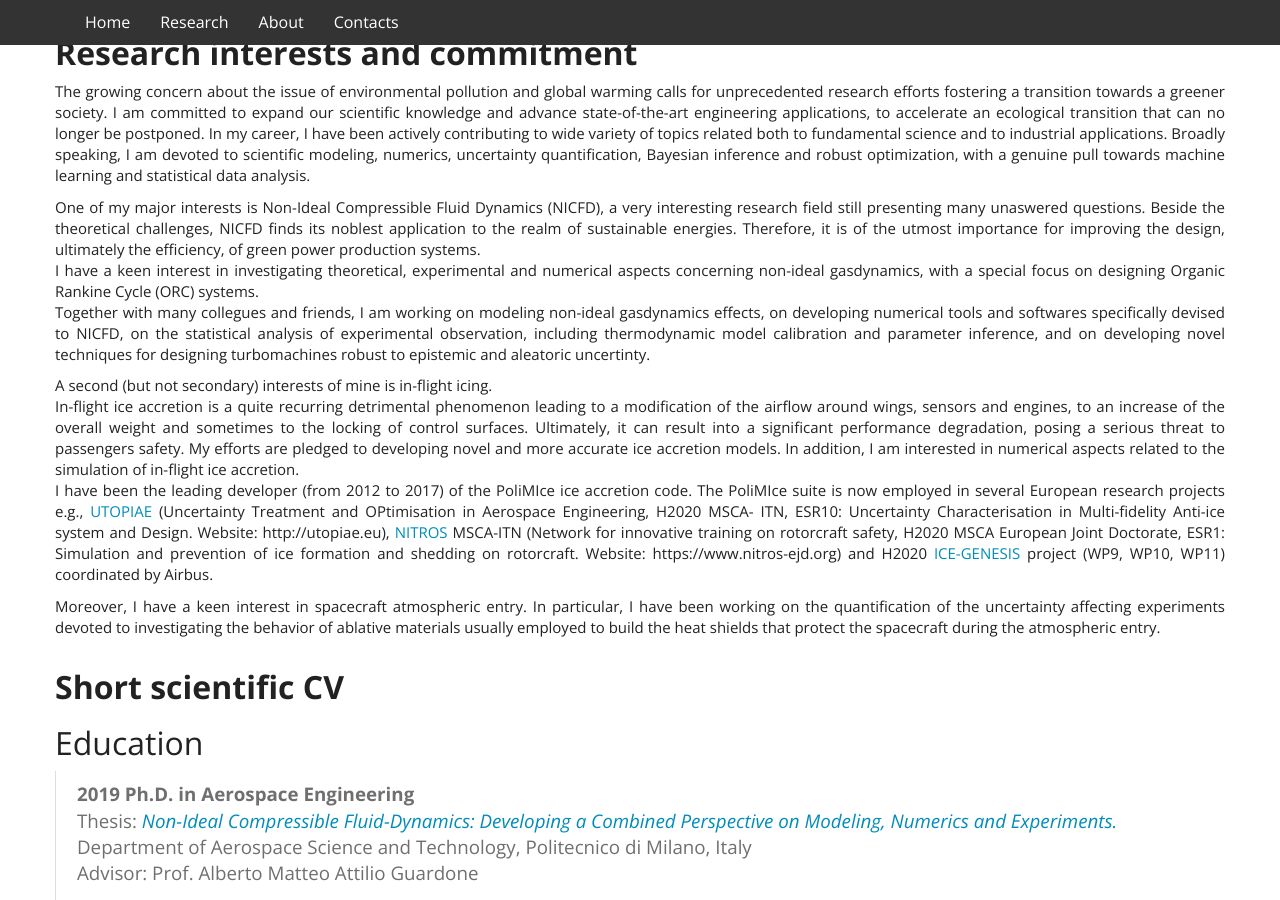
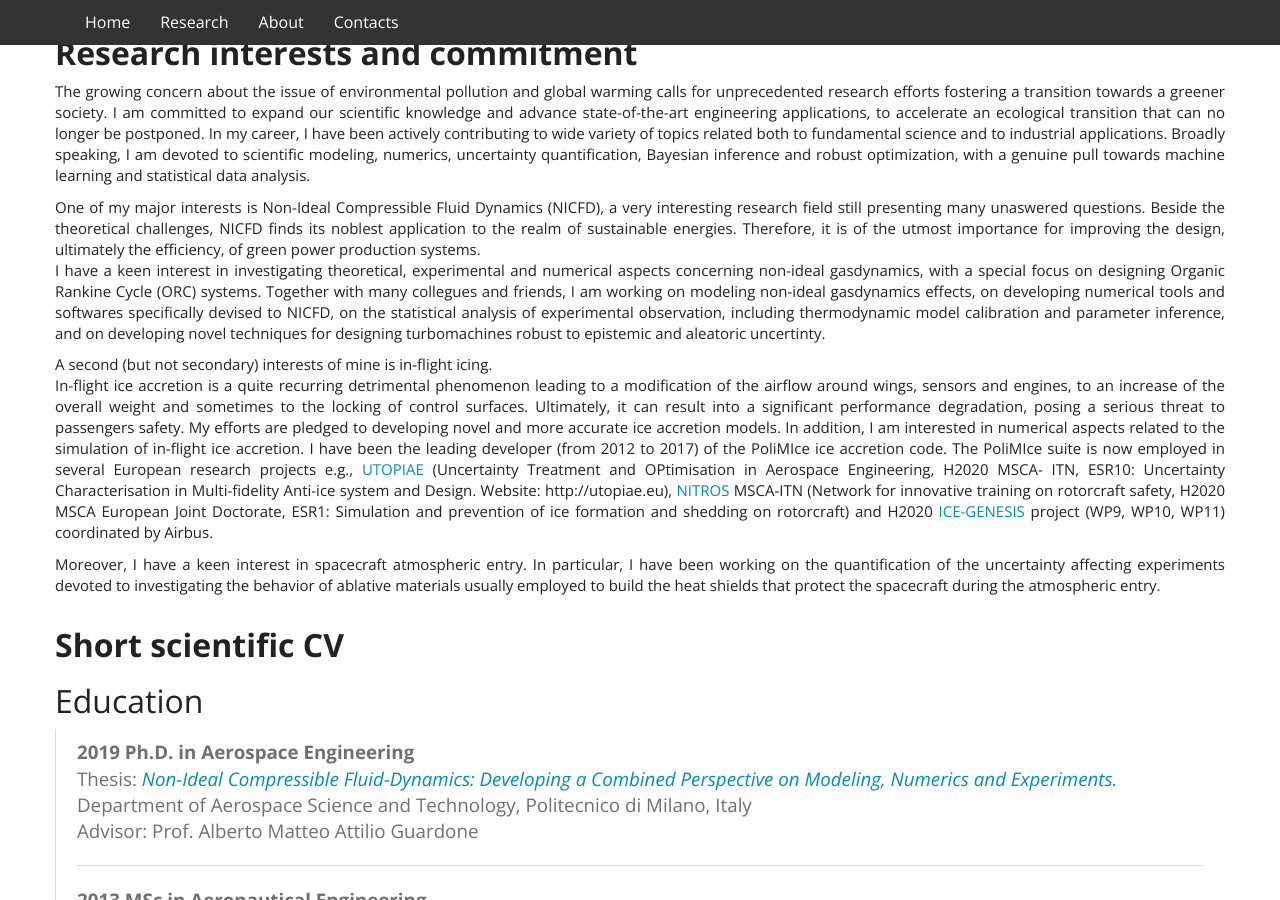
Before and after one commit to LaSerpe/LaSerpe.github.io, a Jekyll site: the page built from index.html, in a window 1280 px wide and 900 px high, scrolled down 636 px. Built offline with Jekyll 4.4.1, drawn with Linux system fonts in a browser that asks for light colours; nearby versions of some CDN libraries; library files that are not in the unit come from our copies.

Commit message:
update research interest and commitment

```diff
--- a/index.html
+++ b/index.html
@@ -45,7 +45,7 @@ layout: default
 			<p class="breakAfter"; style="text-align:justify;">
 
 				One of my major interests is Non-Ideal Compressible Fluid Dynamics (NICFD), a very interesting research field still presenting many unaswered questions. Beside the theoretical challenges, NICFD finds its noblest application to the realm of sustainable energies. Therefore, it is of the utmost importance for improving the design, ultimately the efficiency, of green power production systems.<br>
-				I have a keen interest in investigating theoretical, experimental and numerical aspects concerning non-ideal gasdynamics, with a special focus on designing Organic Rankine Cycle (ORC) systems.<br>
+				I have a keen interest in investigating theoretical, experimental and numerical aspects concerning non-ideal gasdynamics, with a special focus on designing Organic Rankine Cycle (ORC) systems.
 				Together with many collegues and friends, I am working on modeling non-ideal gasdynamics effects, on developing numerical tools and softwares specifically devised to NICFD, on the statistical analysis of experimental observation, including thermodynamic model calibration and parameter inference, and on developing novel techniques for designing turbomachines robust to epistemic and aleatoric uncertinty.
 			</p>
 
@@ -54,8 +54,8 @@ layout: default
 			<p class="breakAfter"; style="text-align:justify;">
 				A second (but not secondary) interests of mine is in-flight icing. <br>
 				In-flight ice accretion is a quite recurring detrimental phenomenon leading to a modification of the airflow around wings, sensors and engines, to an increase of the overall weight and sometimes to the locking of control surfaces. Ultimately, it can result into a significant performance degradation, posing a serious threat to passengers safety.
-				My efforts are pledged to developing novel and more accurate ice accretion models. In addition, I am interested in numerical aspects related to the simulation of in-flight ice accretion.<br>
-				I have been the leading developer (from 2012 to 2017) of the PoliMIce ice accretion code. The PoliMIce suite is now employed in several European research projects e.g., <a href="http://utopiae.eu">UTOPIAE</a> (Uncertainty Treatment and OPtimisation in Aerospace Engineering, H2020 MSCA- ITN, ESR10: Uncertainty Characterisation in Multi-fidelity Anti-ice system and Design. Website: http://utopiae.eu), <a href="https://www.nitros-ejd.org">NITROS</a> MSCA-ITN (Network for innovative training on rotorcraft safety, H2020 MSCA European Joint Doctorate, ESR1: Simulation and prevention of ice formation and shedding on rotorcraft. Website: https://www.nitros-ejd.org) and H2020 <a href="https://www.ice-genesis.eu">ICE-GENESIS</a> project (WP9, WP10, WP11) coordinated by Airbus.
+				My efforts are pledged to developing novel and more accurate ice accretion models. In addition, I am interested in numerical aspects related to the simulation of in-flight ice accretion.
+				I have been the leading developer (from 2012 to 2017) of the PoliMIce ice accretion code. The PoliMIce suite is now employed in several European research projects e.g., <a href="http://utopiae.eu">UTOPIAE</a> (Uncertainty Treatment and OPtimisation in Aerospace Engineering, H2020 MSCA- ITN, ESR10: Uncertainty Characterisation in Multi-fidelity Anti-ice system and Design. Website: http://utopiae.eu), <a href="https://www.nitros-ejd.org">NITROS</a> MSCA-ITN (Network for innovative training on rotorcraft safety, H2020 MSCA European Joint Doctorate, ESR1: Simulation and prevention of ice formation and shedding on rotorcraft) and H2020 <a href="https://www.ice-genesis.eu">ICE-GENESIS</a> project (WP9, WP10, WP11) coordinated by Airbus.
 			</p>
 
 
```
